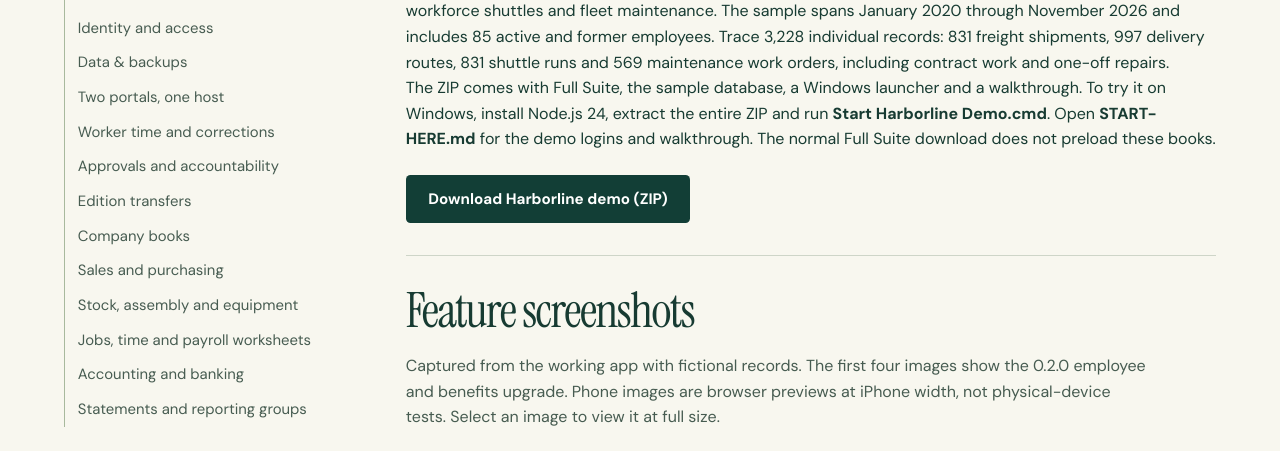
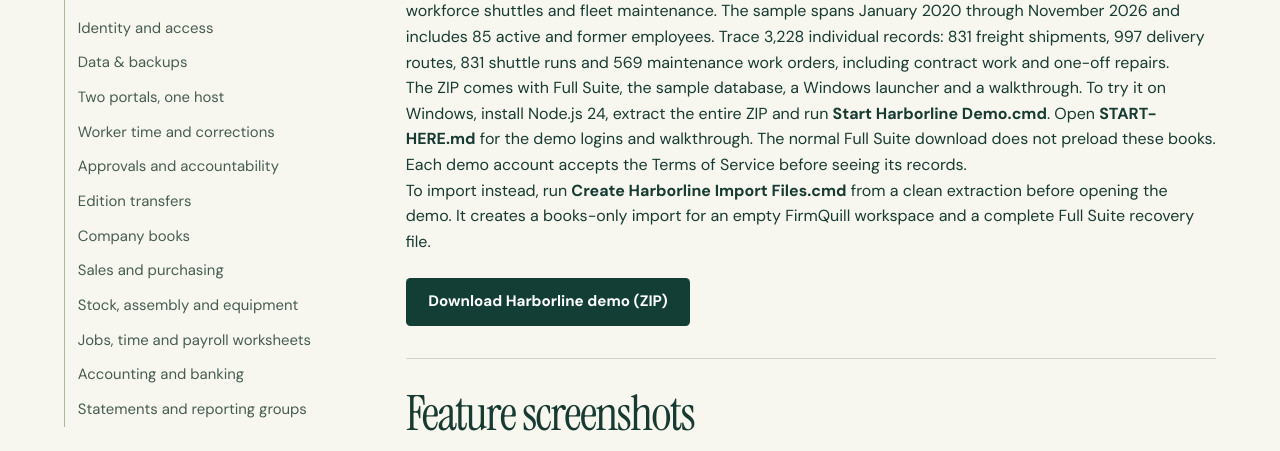
Before and after one commit to NaiomiSummers/Projects, a plain HTML site: page about/full-suite.html in a window 1280 px wide. Shown: the part 775-1226 px from the top of the page. Drawn offline with Linux system fonts and the light colour scheme.

Commit message:
Update Harborline demo with terms acceptance and native import files helper

```diff
--- a/about/full-suite.html
+++ b/about/full-suite.html
@@ -20,7 +20,7 @@
   </nav></div></header>
 <main id="main"><div class="app-heading"><div class="wrap"><nav class="crumb" aria-label="Breadcrumb"><a href="../projects.html">Current Projects</a><span aria-hidden="true">/</span><span>FirmQuill Full Suite</span></nav>
 <div class="app-lead"><div><p class="kicker">Self-hosted ERP · Early Development</p><h1>FirmQuill Full Suite</h1><p class="app-intro">FirmQuill Full Suite is a self-hosted ERP preview that brings a company’s books, jobs and employee records together. Office staff work in the ERP portal. Employees use a separate portal to clock in, view paystubs and reviews, find their contacts and manage benefits elections.</p>
-<div class="actions"><a class="button green" href="https://github.com/FirmQuill/FQ-Full-Suite/archive/f62386b0874955255362ecb396f94edf42b176ce.zip">Download preview ZIP</a><a class="button border" href="https://github.com/FirmQuill/FQ-Full-Suite">GitHub repository</a><a class="button border" href="../terms/firmquill-full-suite/" aria-label="FirmQuill Full Suite Terms of Service">Terms</a></div></div><div class="app-art firmquill-full-suite large" aria-hidden="true"><div class="art-rule"></div><div class="logo-tile"><img src="../assets/firmquill-headquarters.svg" alt="" width="78" height="78"></div></div></div></div></div>
+<div class="actions"><a class="button green" href="https://github.com/FirmQuill/FQ-Full-Suite/archive/7449e13313b7f7e68bade0ec23450de94b81b917.zip">Download preview ZIP</a><a class="button border" href="https://github.com/FirmQuill/FQ-Full-Suite">GitHub repository</a><a class="button border" href="../terms/firmquill-full-suite/" aria-label="FirmQuill Full Suite Terms of Service">Terms</a></div></div><div class="app-art firmquill-full-suite large" aria-hidden="true"><div class="art-rule"></div><div class="logo-tile"><img src="../assets/firmquill-headquarters.svg" alt="" width="78" height="78"></div></div></div></div></div>
 <div class="wrap guide"><aside class="toc"><nav aria-label="On this page"><p class="label">On this page</p><ul><li><a href="#firmquill-demo">Harborline demo</a></li><li><a href="#feature-screenshots">Feature screenshots</a></li><li><a href="#employee-self-service">Employee self-service</a></li><li><a href="#benefits-and-retirement">Benefits and retirement</a></li><li><a href="#identity-and-access">Identity and access</a></li><li><a href="#storage">Data &amp; backups</a></li><li><a href="#two-portals-one-host">Two portals, one host</a></li>
 <li><a href="#worker-time-and-corrections">Worker time and corrections</a></li>
 <li><a href="#approvals-and-accountability">Approvals and accountability</a></li>
@@ -34,7 +34,8 @@
 <div class="guide-main"><section class="guide-section" id="firmquill-demo" aria-labelledby="firmquill-demo-title">
 <p class="kicker">Try it with sample data</p><h2 id="firmquill-demo-title">Harborline Transport Group demo</h2>
 <p>Explore a fictional parent company and four subsidiaries: distribution-center freight, last-mile parcel delivery, workforce shuttles and fleet maintenance. The sample spans January 2020 through November 2026 and includes 85 active and former employees. Trace 3,228 individual records: 831 freight shipments, 997 delivery routes, 831 shuttle runs and 569 maintenance work orders, including contract work and one-off repairs.</p>
-<p>The ZIP comes with Full Suite, the sample database, a Windows launcher and a walkthrough. To try it on Windows, install Node.js 24, extract the entire ZIP and run <strong>Start Harborline Demo.cmd</strong>. Open <strong>START-HERE.md</strong> for the demo logins and walkthrough. The normal Full Suite download does not preload these books.</p>
+<p>The ZIP comes with Full Suite, the sample database, a Windows launcher and a walkthrough. To try it on Windows, install Node.js 24, extract the entire ZIP and run <strong>Start Harborline Demo.cmd</strong>. Open <strong>START-HERE.md</strong> for the demo logins and walkthrough. The normal Full Suite download does not preload these books. Each demo account accepts the Terms of Service before seeing its records.</p>
+<p>To import instead, run <strong>Create Harborline Import Files.cmd</strong> from a clean extraction before opening the demo. It creates a books-only import for an empty FirmQuill workspace and a complete Full Suite recovery file.</p>
 <div class="actions"><a class="button green" href="../downloads/Harborline-FirmQuill-Demo.zip" download>Download Harborline demo (ZIP)</a></div>
 </section>
 <section class="guide-section feature-screenshots" id="feature-screenshots" aria-labelledby="feature-screenshots-title"><h2 id="feature-screenshots-title">Feature screenshots</h2><p class="screenshot-intro">Captured from the working app with fictional records. The first four images show the 0.2.0 employee and benefits upgrade. Phone images are browser previews at iPhone width, not physical-device tests. Select an image to view it at full size.</p><div class="screenshot-gallery"><figure><a href="../assets/screenshots/firmquill-full-suite/desktop-benefits-elections.jpg" aria-label="View full-size image: FirmQuill employee portal showing the time clock and independent 2027 initial and 2028 open enrollment cards."><img src="../assets/screenshots/firmquill-full-suite/desktop-benefits-elections.jpg" width="1280" height="1150" loading="lazy" decoding="async" alt="FirmQuill employee portal showing the time clock and independent 2027 initial and 2028 open enrollment cards."></a><figcaption>Desktop browser · Employee portal with separate new-hire and annual elections and receipts.</figcaption></figure>
```
Also changed, not shown: 1 other file.
